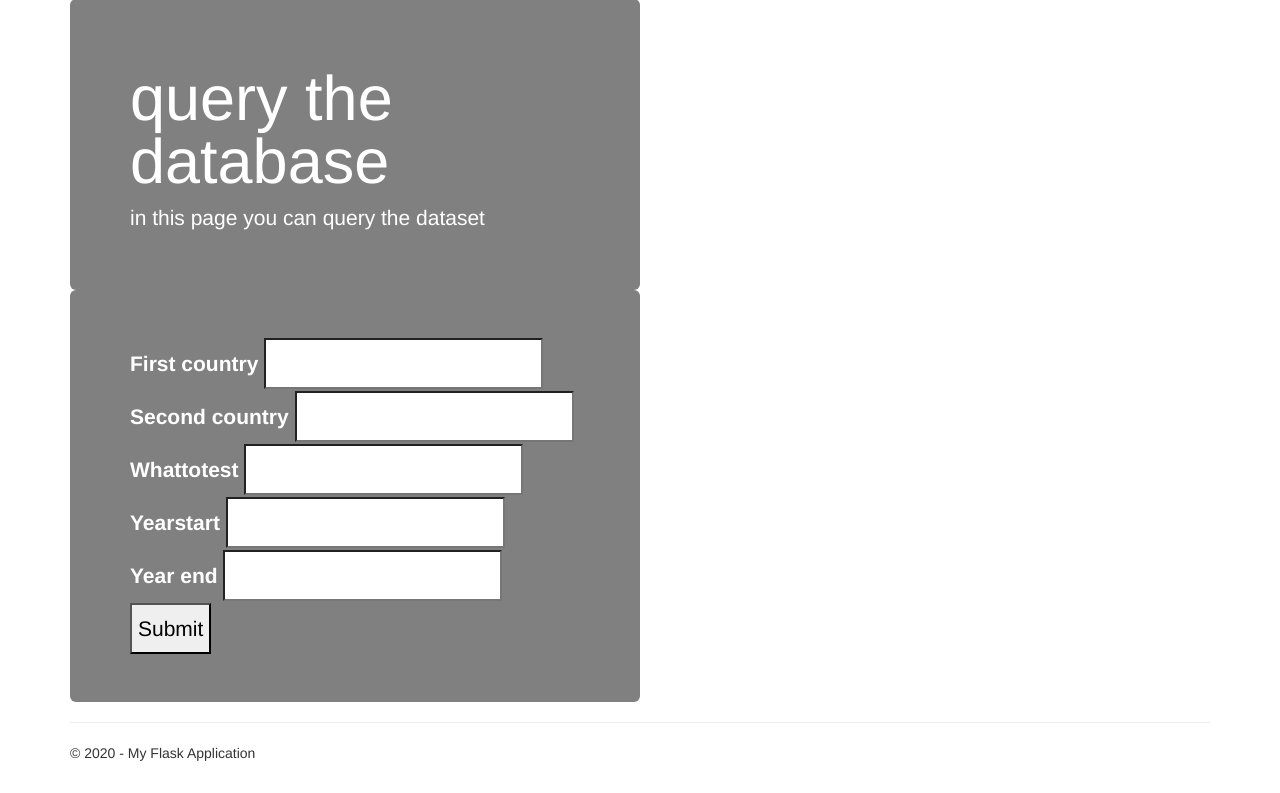
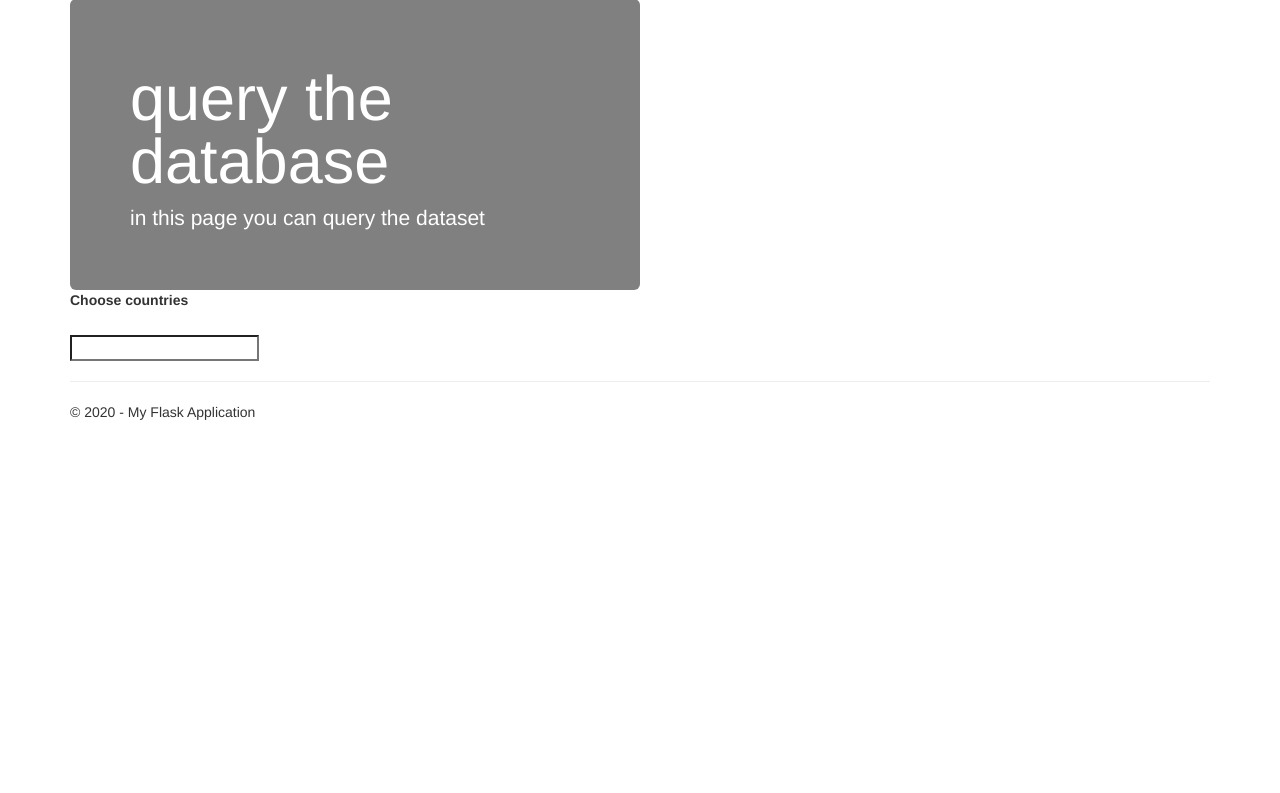
Before and after one commit to uribracha/flaksfinalprojects, a Python web app: template flaksfinalprojects/templates/QueryData.html in a window 1280 px wide. Shown: the part 71-864 px from the top of the page. After the commit the page ends 491 px from the top, so only its background shows below. Run offline with Jinja, Linux system fonts and the light colour scheme; the template is opened without the code that fills it: most values are stand-ins (such as "Sample title", 1, 10 or a date in 2020); form fields are guessed from the names that the template uses; some libraries are stand-ins or nearby versions.

Commit message:
form created

```diff
--- a/flaksfinalprojects/templates/QueryData.html
+++ b/flaksfinalprojects/templates/QueryData.html
@@ -8,32 +8,15 @@
 <div>
 
 </div>
-<form method=post class="jumbotron">
+<form>
     {{ form.csrf }}
     {{ form.csrf_token }}
     <div class="form group">
-        {{form.first_country.label}}
-        {{form.first_country}}
-    </div>
-    <div class="form group">
-        {{form.second_country.label}}
-        {{form.second_country}}
-    </div>
-    <div class="form group">
-        {{form.whattotest.label}}
-        {{form.whattotest}}
-    </div>
-    <div class="form group">
-        {{form.yearstart.label}}
-        {{form.yearstart}}
-    </div>
-    <div class="form group">
-        {{form.yearEnd.label}}
-        {{form.yearEnd}}
-    </div>
-    <div class="form group">
 
-        {{form.submit}}
+        {{form.choose_countries.label}}
+        <br />
+        <br />
+        {{form.choose_countries}}
     </div>
 </form>
 <style>
```
Also changed, not shown: flaksfinalprojects/Models/Querydataclass.py (+15 -7 lines).
